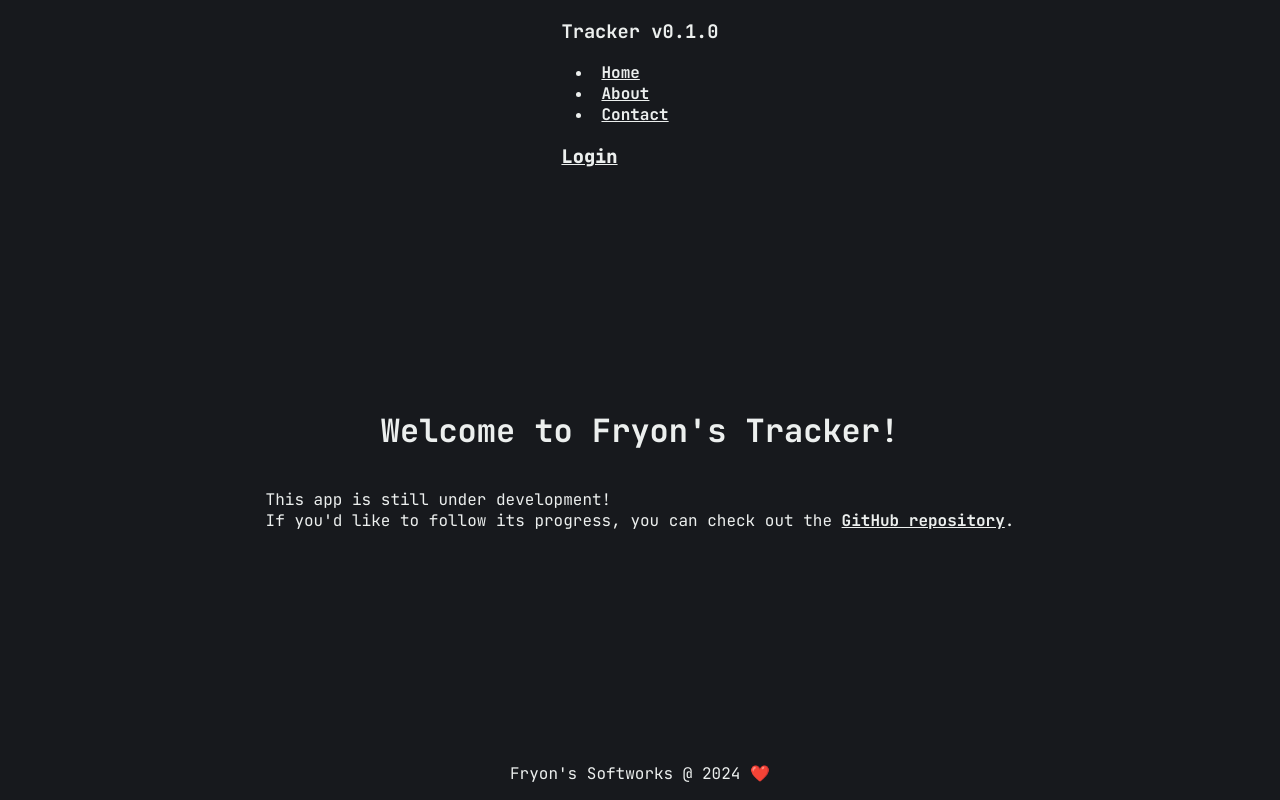
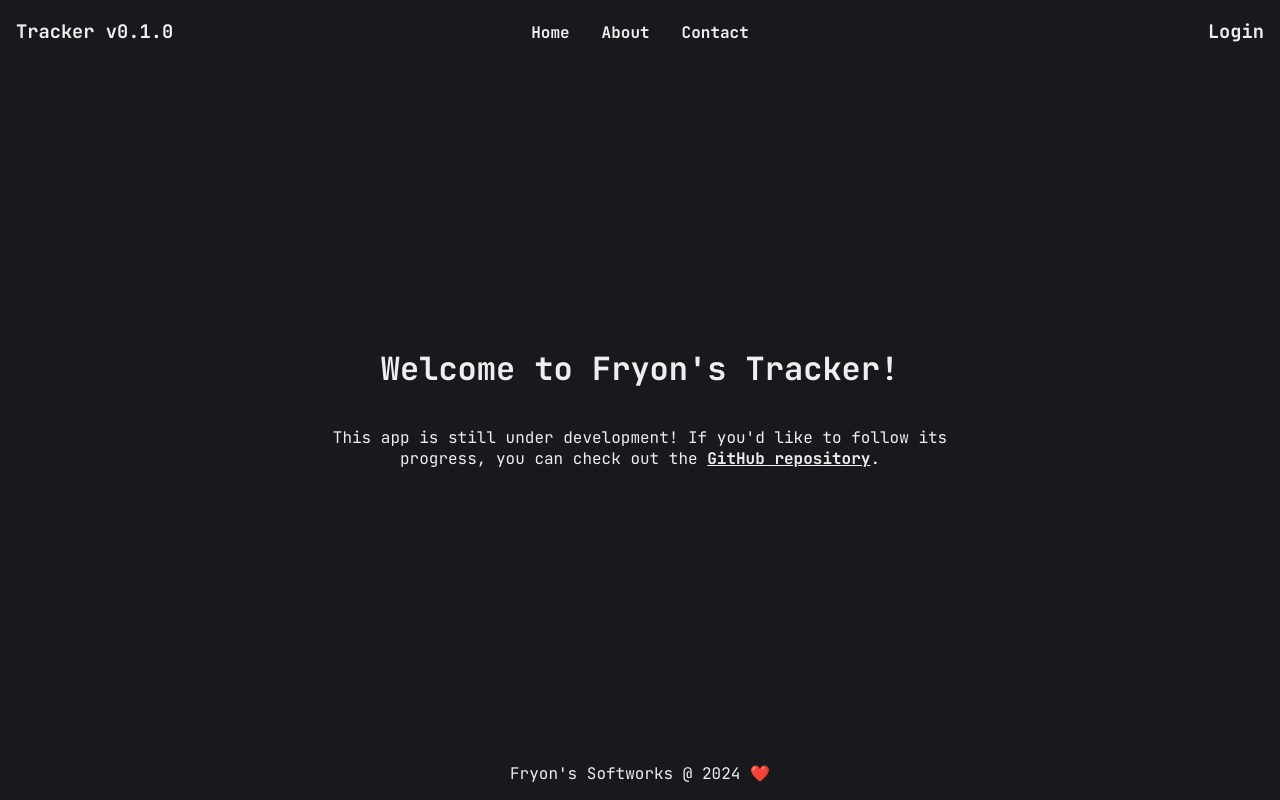
Before and after one commit to DarkRemino/tracker, a React (Vite) app in the folder frontend/: page / in a window 1280 px wide. Built offline with nearby package versions, Linux system fonts and the light colour scheme.

Commit message:
update to the CSS modularization

```diff
--- a/frontend/src/components/Navbar.jsx
+++ b/frontend/src/components/Navbar.jsx
@@ -1,22 +1,23 @@
 import React from 'react'
+import styles from '../style/Navbar.module.css';
 
 const Navbar = () => {
     return (
         <nav>
-            <div className='navbar-left'>
-                <h3 className='clickable'>Tracker v0.1.0</h3>
+            <div className={styles.navbarLeft}>
+                <h3 className={styles.clickable}>Tracker v0.1.0</h3>
             </div>
 
-            <div className='navbar-center'>
+            <div className={styles.navbarCenter}>
                 <ul>
-                    <li className='clickable'><a href='/'>Home</a></li>
-                    <li className='clickable'><a href='/about'>About</a></li>
-                    <li className='clickable'><a href='/contact'>Contact</a></li>
+                    <li className={styles.clickable}><a href='/'>Home</a></li>
+                    <li className={styles.clickable}><a href='/about'>About</a></li>
+                    <li className={styles.clickable}><a href='/contact'>Contact</a></li>
                 </ul>
             </div>
 
-            <div className='navbar-right'>
-                <h3 className='clickable'><a href="/login">Login</a></h3>
+            <div className={styles.navbarRight}>
+                <h3 className={styles.clickable}>Login</h3>
             </div>
         </nav>
     );
--- a/frontend/src/pages/Landing.jsx
+++ b/frontend/src/pages/Landing.jsx
@@ -1,10 +1,11 @@
 import React from "react";
+import styles from '../style/Landing.module.css';
 
 const Landing = () => {
     return (
         <div className='container'>
-            <h1 className="landing-heading">Welcome to Fryon's Tracker!</h1>
-            <p className="landing-paragraph">This app is still under development! <br />
+            <h1 className={styles.landingHeading}>Welcome to Fryon's Tracker!</h1>
+            <p className={styles.landingParagraph}>This app is still under development!
                 If you'd like to follow its progress, you can check out the <a href='https://github.com/DarkRemino/tracker'>GitHub repository</a>.
             </p>
         </div>
--- a/frontend/src/style/landing.module.css
+++ b/frontend/src/style/landing.module.css
@@ -1,7 +1,8 @@
-.landing-heading {
+.landingHeading {
     text-align: center;
 }
 
-.landing-paragraph {
+.landingParagraph {
     text-align: center;
+    max-width: 40rem;
 }
--- a/frontend/src/style/navbar.module.css
+++ b/frontend/src/style/navbar.module.css
@@ -1,21 +1,21 @@
-.navbar-left {
+.navbarLeft {
     display: flex;
     flex: 1;
     justify-content: flex-start;
-    margin-left: 2rem;
+    padding-left: 1rem;
 }
 
-.navbar-center {
+.navbarCenter {
     display: flex;
     flex: 1;
     justify-content: center;
 }
 
-.navbar-right {
+.navbarRight {
     display: flex;
     flex: 1;
     justify-content: flex-end;
-    margin-right: 2rem;
+    padding-right: 1rem;
 }
 
 nav {
@@ -25,6 +25,7 @@ nav {
     width: 100%;
     height: 4rem;
     align-items: baseline;
+    justify-content: space-between;
     padding: 0; /* TODO: figure out why there is left padding here by default */
 
     ul {
```
